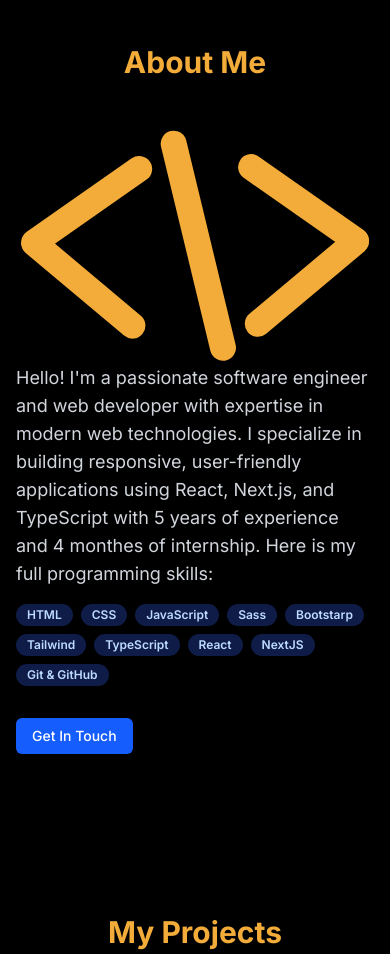
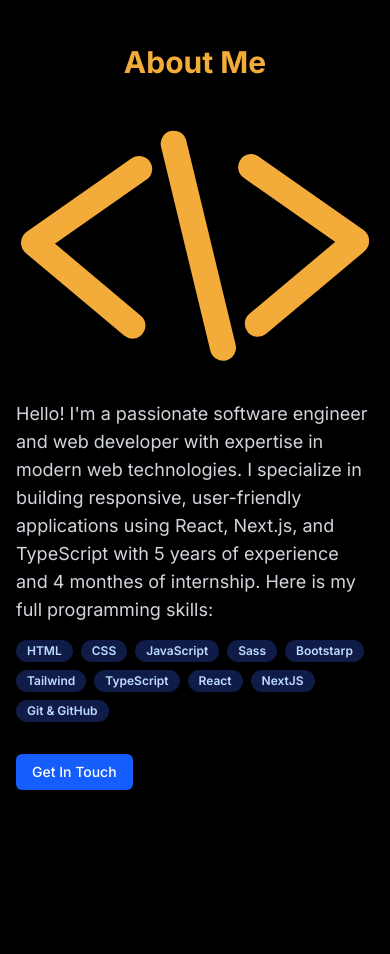
Before and after one commit to Osama-Alghoul/Portfolio, a Next.js app: page / in a window 390 px wide. Shown: the part 880-1834 px from the top of the page. Built offline with nearby package versions, Linux system fonts and the light colour scheme.

Commit message:
adding gap in mobile view

```diff
--- a/app/page.tsx
+++ b/app/page.tsx
@@ -117,7 +117,7 @@ export default function Home() {
       <section id="about" className="py-20 bg-black">
         <div className="container px-4 md:px-6 mx-auto">
           <h2 className="text-3xl md:text-4xl font-bold text-center mb-12 text-gold">About Me</h2>
-          <div className="grid md:grid-cols-2 items-center">
+          <div className="grid md:grid-cols-2 gap-9 md:gap-0 items-center">
             <div>
               <svg className="mx-auto" width="359" height="236" viewBox="0 0 359 236" fill="none" xmlns="http://www.w3.org/2000/svg">
                 <rect x="126.335" y="22.832" width="26" height="154.102" rx="13" transform="rotate(55 126.335 22.832)" fill="#F3AC39" />
```
